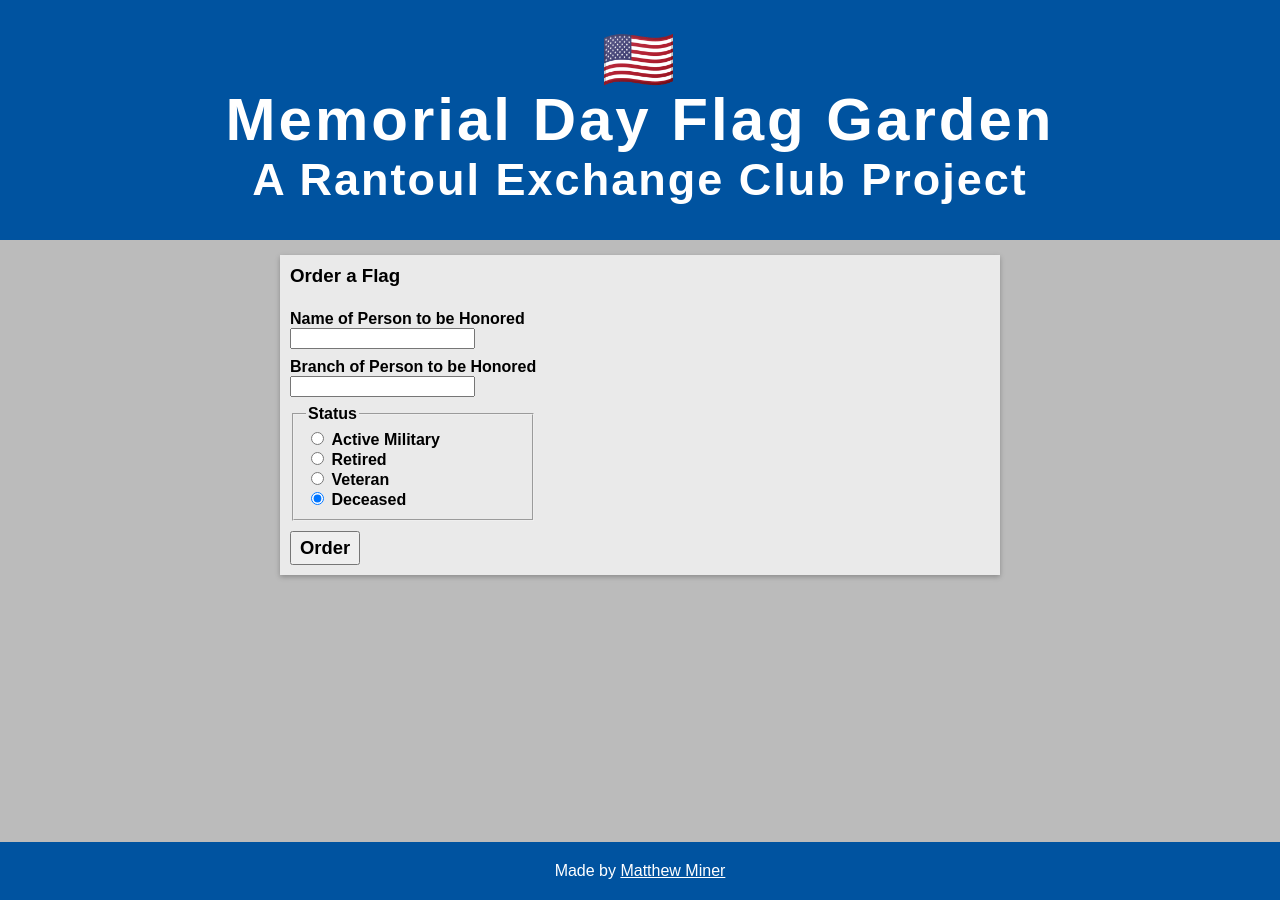
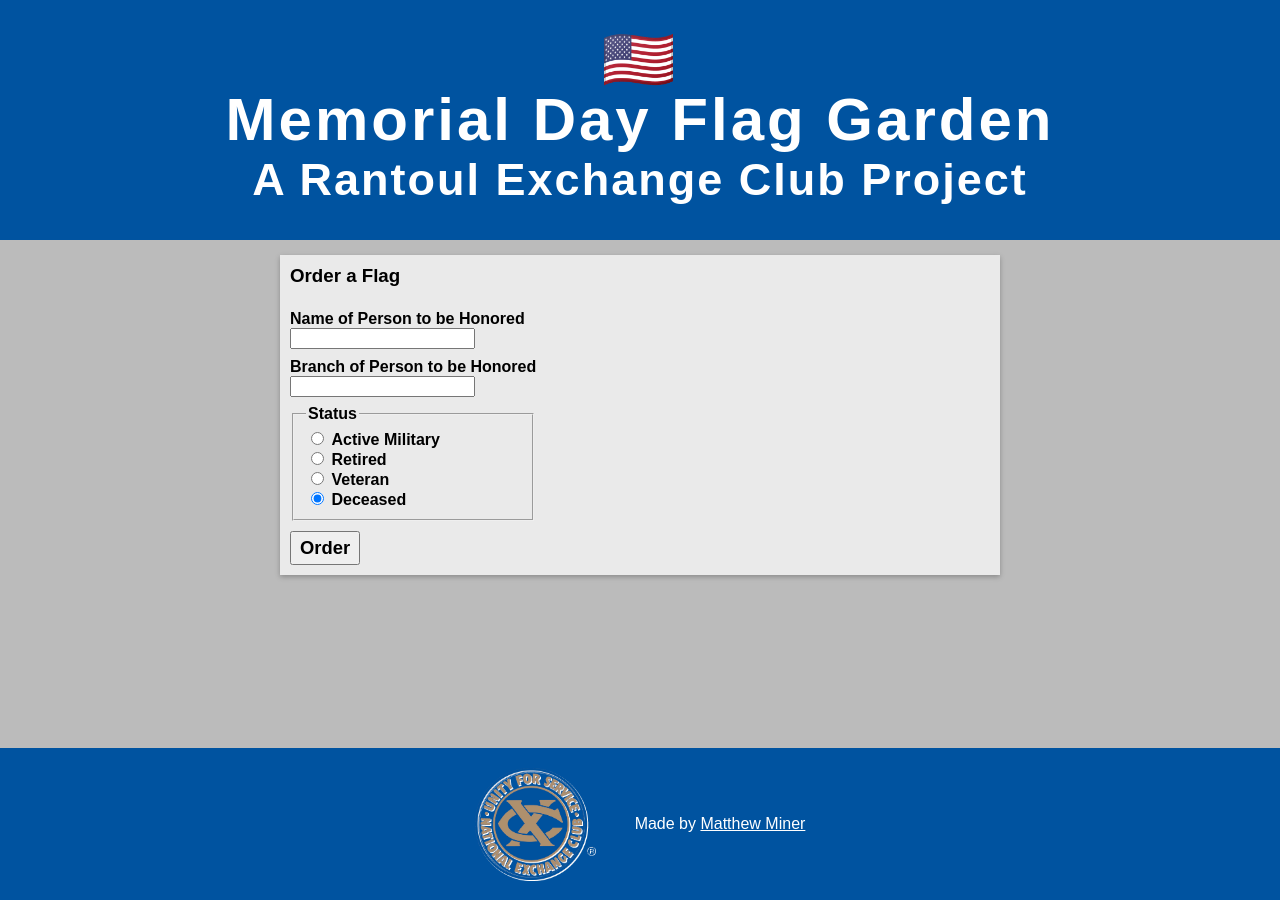
Before and after one commit to mminer237/rantoul-exchange-club-flag-garden, a Jekyll site: the page built from index.html, in a window 1280 px wide. Built offline with Jekyll 4.4.1, drawn with Linux system fonts in a browser that asks for light colours.

Commit message:
Add emblem

```diff
--- a/_includes/footer.html
+++ b/_includes/footer.html
@@ -1 +1,4 @@
-{% if site.author %}<footer>Made by <a href="{{ site.author.site }}">{{ site.author.name }}</a></footer>{% endif %}
+<footer>
+	<img src="/assets/emblem.png" alt="Exchange Club Emblem">
+	{% if site.author %}<div>Made by <a href="{{ site.author.site }}">{{ site.author.name }}</a></div>{% endif %}
+</footer>
--- a/css/style.scss
+++ b/css/style.scss
@@ -143,5 +143,14 @@
 	margin-bottom: 8px;
 }
 footer {
-	padding: 20px;
+	align-items: center;
+	display: flex;
+	justify-content: center;
+	img {
+		filter: drop-shadow(1px 1px white);
+		max-width: 120px;
+	}
+	> * {
+		padding: 20px;
+	}
 }
```
Also changed, not shown: assets/emblem.png (added).
